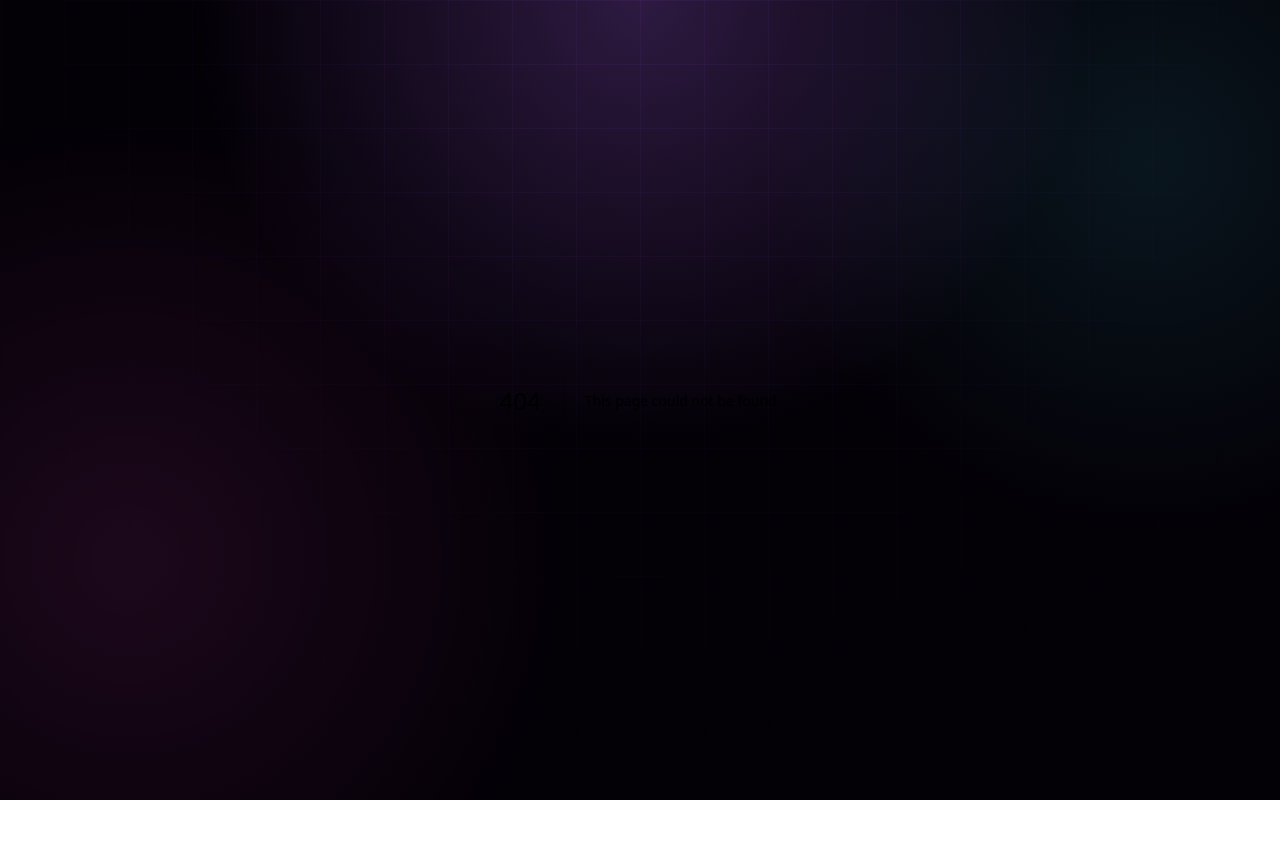
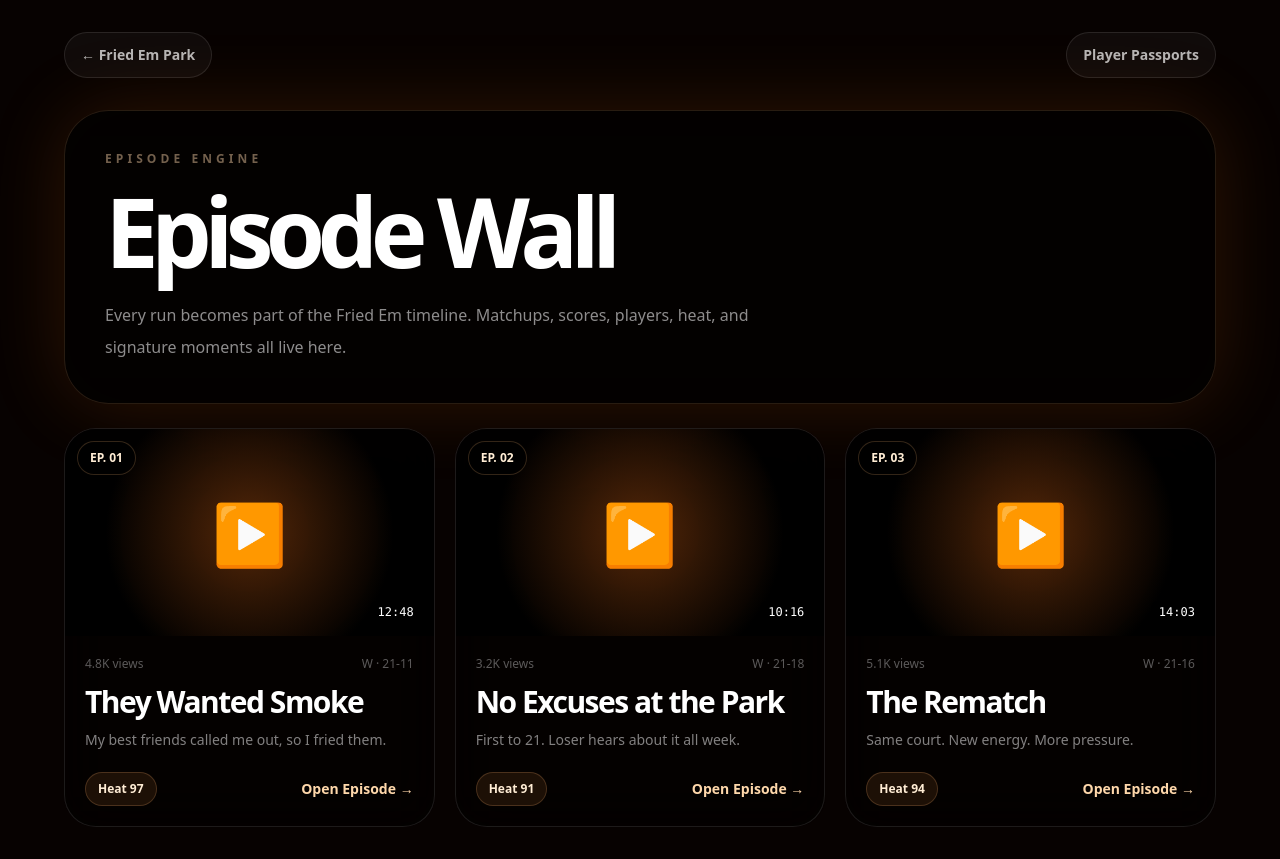
Before and after one commit to thatsmelodic/harmonic-os, a Next.js app: page /worlds/fried-em/episodes in a window 1280 px wide. Before the commit this address had no page. Before the commit the page ends 800 px from the top, so only its background shows below. Built offline with nearby package versions, Linux system fonts and the light colour scheme.

Commit message:
Build Fried Em episode wall

```diff
--- /dev/null
+++ b/app/worlds/fried-em/episodes/page.tsx
@@ -0,0 +1,44 @@
+import Link from 'next/link';
+import { friedEmEpisodes } from '@/data/fried-em-episodes';
+
+export const metadata = {
+  title: 'Fried Em Episode Wall | Harmonic OS',
+  description: 'Watch Fried Em episodes, browse matchups, heat, scores, and signature moments.',
+};
+
+export default function FriedEmEpisodesPage() {
+  return (
+    <main className="fried-em-world min-h-screen px-4 py-8 text-white sm:px-6">
+      <div className="mx-auto max-w-6xl">
+        <nav className="mb-8 flex flex-wrap items-center justify-between gap-3">
+          <Link href="/worlds/fried-em#episodes" className="rounded-full border border-white/10 bg-white/[.04] px-4 py-3 text-sm font-black text-white/70">← Fried Em Park</Link>
+          <Link href="/worlds/fried-em/players" className="rounded-full border border-white/10 bg-white/[.04] px-4 py-3 text-sm font-black text-white/70">Player Passports</Link>
+        </nav>
+
+        <header className="rounded-[2.8rem] border border-orange-300/15 bg-black/50 p-7 shadow-[0_0_80px_rgba(255,122,26,.16)] backdrop-blur-2xl sm:p-10">
+          <p className="text-xs font-black uppercase tracking-[.34em] text-orange-200/45">Episode Engine</p>
+          <h1 className="mt-4 text-6xl font-black tracking-[-.08em] sm:text-8xl">Episode Wall</h1>
+          <p className="mt-5 max-w-2xl text-base leading-8 text-white/55">Every run becomes part of the Fried Em timeline. Matchups, scores, players, heat, and signature moments all live here.</p>
+        </header>
+
+        <section className="mt-6 grid gap-5 lg:grid-cols-3">
+          {friedEmEpisodes.map((episode) => (
+            <Link key={episode.slug} href={`/worlds/fried-em/episodes/${episode.slug}`} className="group overflow-hidden rounded-[2rem] border border-white/10 bg-black/40 backdrop-blur-xl transition hover:-translate-y-2 hover:border-orange-300/30">
+              <div className="relative grid aspect-video place-items-center bg-[radial-gradient(circle_at_center,rgba(255,122,26,.32),rgba(0,0,0,.82)_68%)]">
+                <span className="text-6xl transition group-hover:scale-110">▶</span>
+                <span className="absolute left-3 top-3 rounded-full border border-orange-300/20 bg-black/55 px-3 py-2 text-xs font-black text-orange-100">EP. {String(episode.number).padStart(2, '0')}</span>
+                <span className="absolute bottom-3 right-3 rounded-lg bg-black/70 px-2 py-1 font-mono text-xs">{episode.duration}</span>
+              </div>
+              <div className="p-5">
+                <div className="flex items-center justify-between gap-3 text-xs text-white/35"><span>{episode.views} views</span><span>{episode.result} · {episode.score}</span></div>
+                <h2 className="mt-3 text-3xl font-black tracking-[-.05em]">{episode.title}</h2>
+                <p className="mt-2 text-sm leading-6 text-white/50">{episode.subtitle}</p>
+                <div className="mt-5 flex items-center justify-between"><span className="rounded-full border border-orange-300/20 bg-orange-400/10 px-3 py-2 text-xs font-black text-orange-100">Heat {episode.heat}</span><span className="text-sm font-black text-orange-200">Open Episode →</span></div>
+              </div>
+            </Link>
+          ))}
+        </section>
+      </div>
+    </main>
+  );
+}
```
